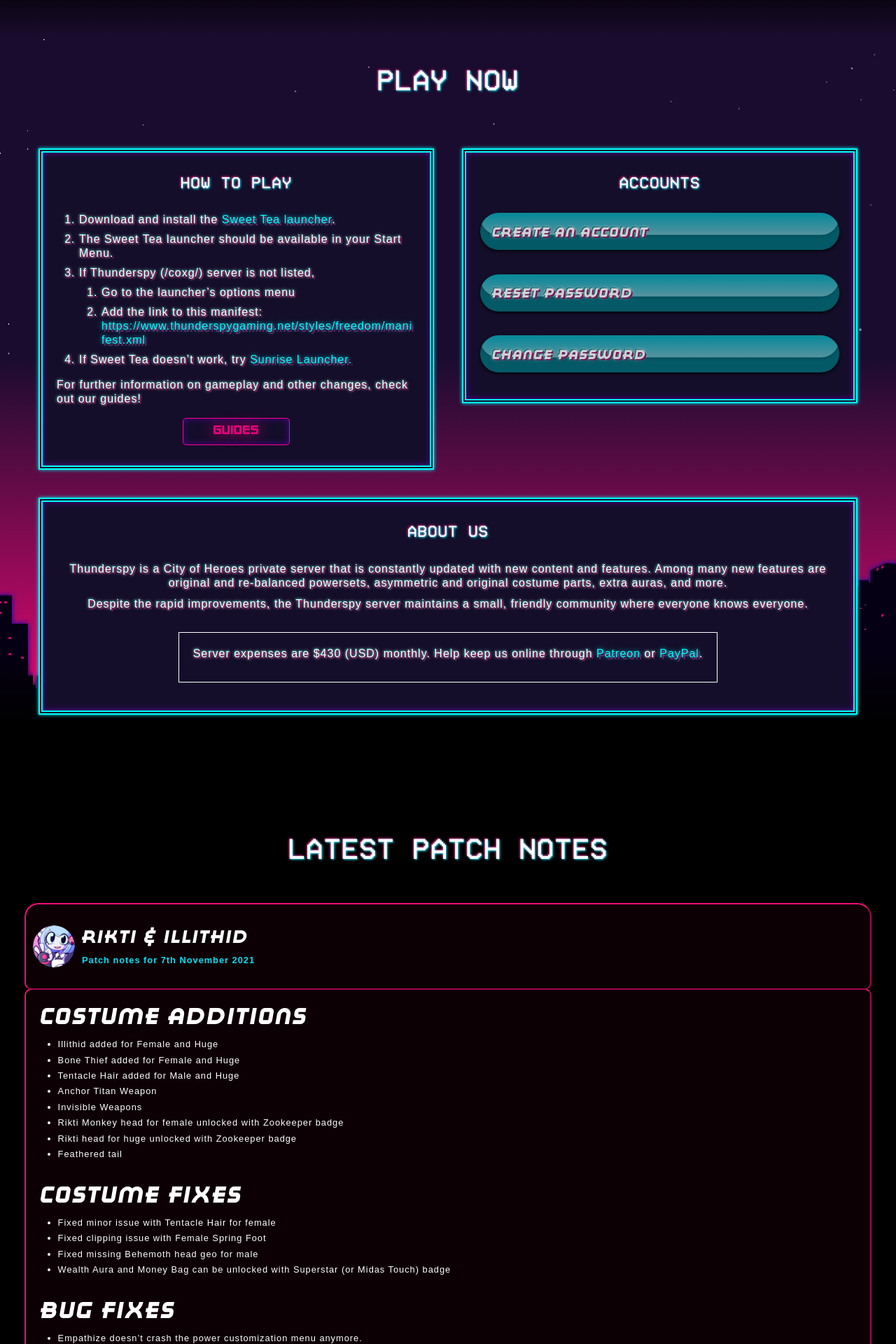
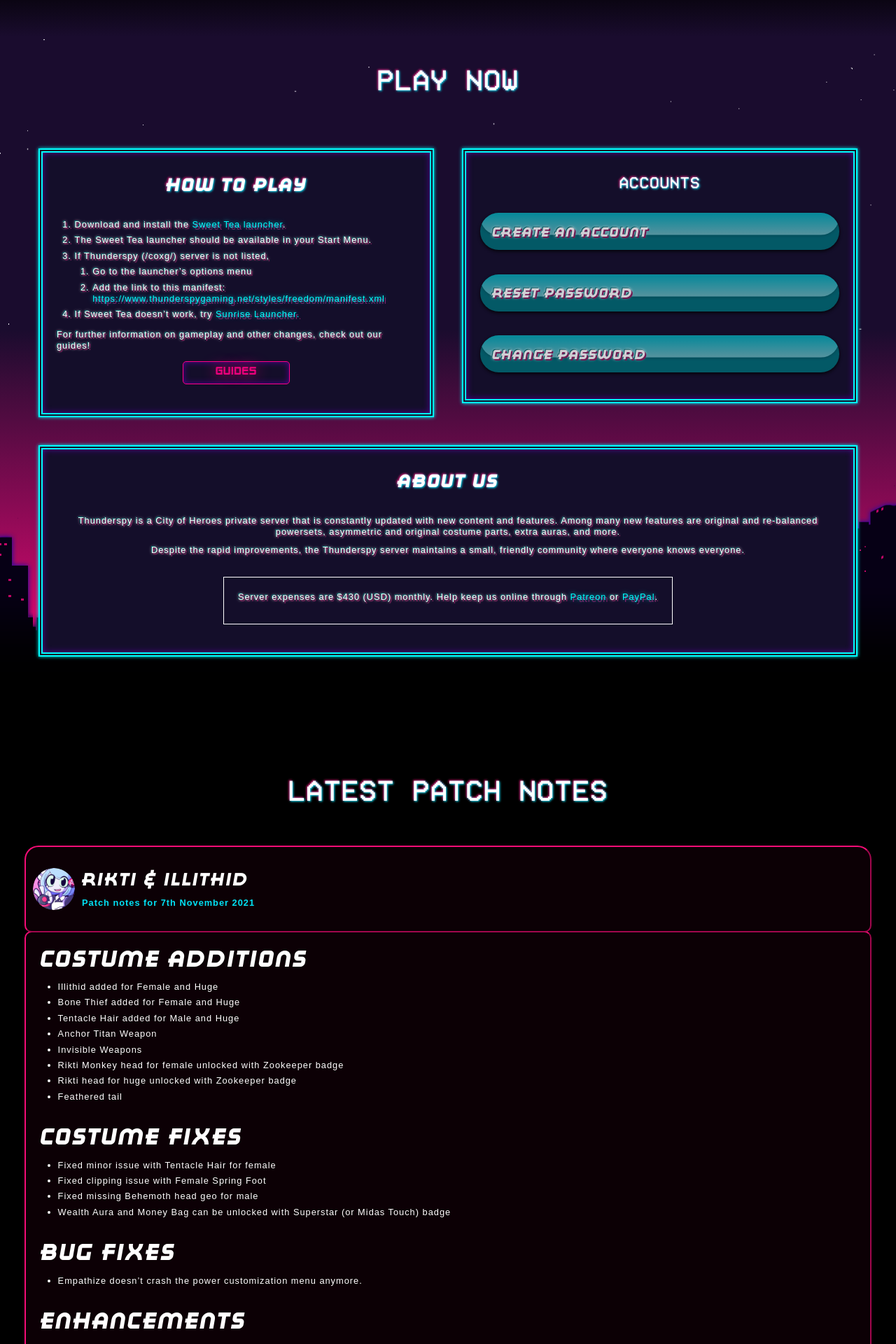
Before and after one commit to crekulon/tspy, a Jekyll site: the page built from index.md, in a window 1280 px wide. Shown: the part 3321-5241 px from the top of the page at 70% size. Built offline with Jekyll 4.4.1, drawn with Linux system fonts in a browser that asks for light colours; nearby versions of some CDN libraries.

Commit message:
improve responsiveness + scaling more

```diff
--- a/_includes/section_playnow.html
+++ b/_includes/section_playnow.html
@@ -5,7 +5,7 @@
 
     <h2 class="motto title">PLAY NOW</h2>
     <div class="width-container play-container">
-        <div class="playpanel">
+        <div class="playpanel md">
             <h3 class="motto">How To play</h3>
             {{ site.data.howtoplay.body | markdownify}}
 
@@ -53,7 +53,7 @@
             </div>
         </div>
 
-        <div class="playpanel about">
+        <div class="playpanel about md">
             <h3 class="motto">About Us</h3>
             {{ site.data.aboutus.main | markdownify}}
             <div class="support">
--- a/coxg.css
+++ b/coxg.css
@@ -533,7 +533,8 @@
     }
 }
 
-@media only screen and (max-width: 350px) {
+/* to improve the splash screen on super small screens */
+@media only screen and (max-width: 400px) and (max-height: 700px) {
     #splash h1, #splash .h1 {
         bottom: calc(46vh - 0.17em);
     }
```
